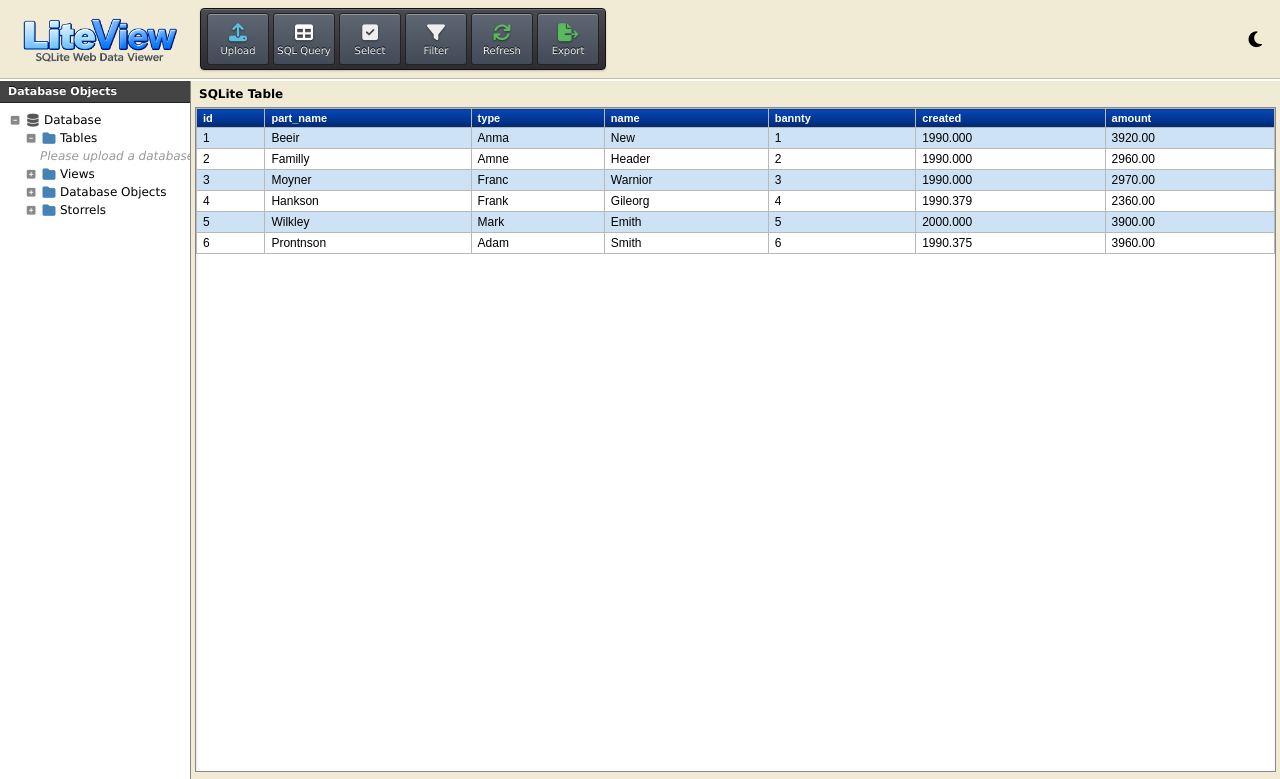
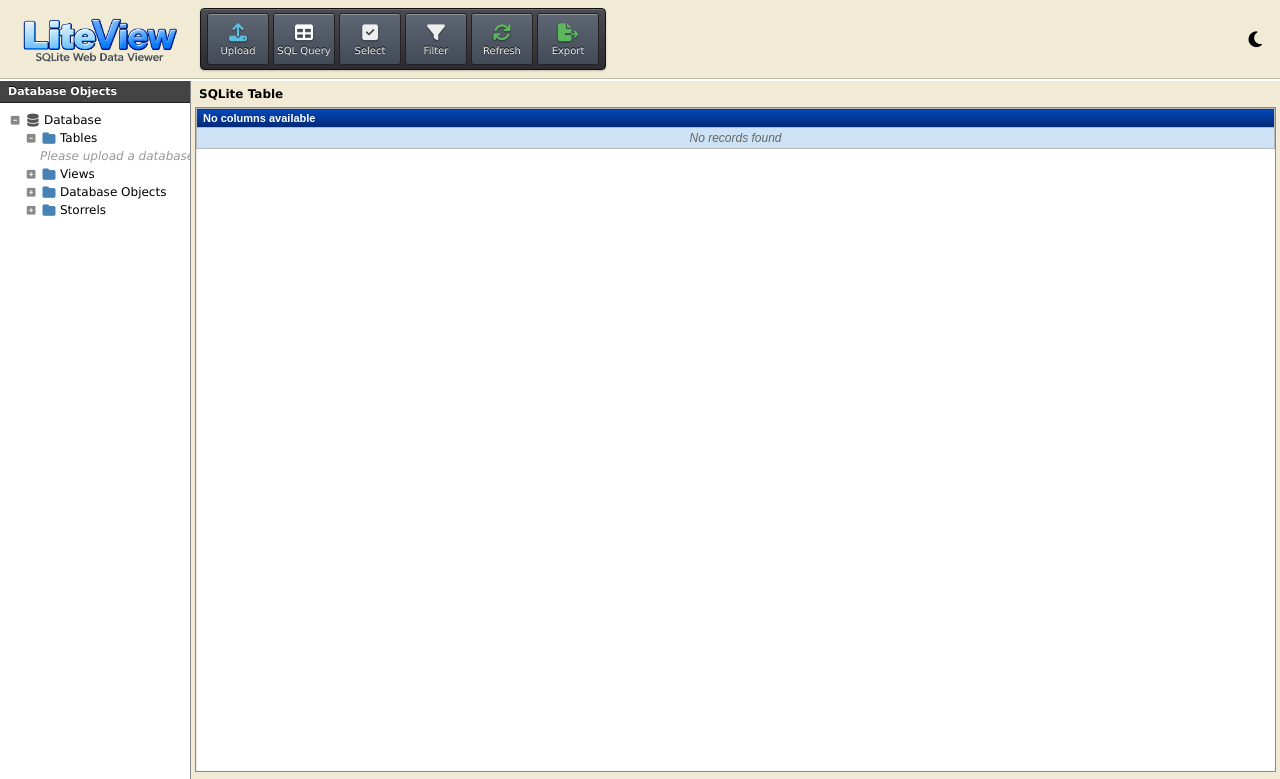
Before and after one commit to BuriroDev/liteview-php, a PHP site: template src/view/home.php in a window 1280 px wide. Shown: the top 779 px of the page. Run offline with PHP 8.4, Linux system fonts and the light colour scheme; the template is opened without the code that fills it, so the values that code supplies are empty.

Commit message:
Update layout.php

```diff
--- a/src/view/layout.php
+++ b/src/view/layout.php
@@ -533,13 +533,7 @@ $currentTable = $tableName ?? null;
                                 <option value="<?php echo htmlspecialchars($columnName); ?>"><?php echo htmlspecialchars($columnName); ?></option>
                             <?php endforeach; ?>
                         <?php else: ?>
-                            <option value="id">id</option>
-                            <option value="part_name">part_name</option>
-                            <option value="type">type</option>
-                            <option value="name">name</option>
-                            <option value="bannty">bannty</option>
-                            <option value="created">created</option>
-                            <option value="amount">amount</option>
+                            <option value="">No columns available</option>
                         <?php endif; ?>
                     </select>
                     <select class="filter-operator" style="padding: 2px;">
@@ -572,13 +566,7 @@ $currentTable = $tableName ?? null;
                                         <th><?php echo htmlspecialchars($columnName); ?></th>
                                     <?php endforeach; ?>
                                 <?php else: ?>
-                                    <th>id</th>
-                                    <th>part_name</th>
-                                    <th>type</th>
-                                    <th>name</th>
-                                    <th>bannty</th>
-                                    <th>created</th>
-                                    <th>amount</th>
+                                    <th>No columns available</th>
                                 <?php endif; ?>
                             </tr>
                         </thead>
@@ -601,64 +589,7 @@ $currentTable = $tableName ?? null;
                                 <?php endforeach; ?>
                             <?php else: ?>
                                 <tr>
-                                    <td class="select-col" style="display: none; text-align: center;"><input type="checkbox" class="row-cb"></td>
-                                    <td>1</td>
-                                    <td>Beeir</td>
-                                    <td>Anma</td>
-                                    <td>New</td>
-                                    <td>1</td>
-                                    <td>1990.000</td>
-                                    <td>3920.00</td>
-                                </tr>
-                                <tr>
-                                    <td class="select-col" style="display: none; text-align: center;"><input type="checkbox" class="row-cb"></td>
-                                    <td>2</td>
-                                    <td>Familly</td>
-                                    <td>Amne</td>
-                                    <td>Header</td>
-                                    <td>2</td>
-                                    <td>1990.000</td>
-                                    <td>2960.00</td>
-                                </tr>
-                                <tr>
-                                    <td class="select-col" style="display: none; text-align: center;"><input type="checkbox" class="row-cb"></td>
-                                    <td>3</td>
-                                    <td>Moyner</td>
-                                    <td>Franc</td>
-                                    <td>Warnior</td>
-                                    <td>3</td>
-                                    <td>1990.000</td>
-                                    <td>2970.00</td>
-                                </tr>
-                                <tr>
-                                    <td class="select-col" style="display: none; text-align: center;"><input type="checkbox" class="row-cb"></td>
-                                    <td>4</td>
-                                    <td>Hankson</td>
-                                    <td>Frank</td>
-                                    <td>Gileorg</td>
-                                    <td>4</td>
-                                    <td>1990.379</td>
-                                    <td>2360.00</td>
-                                </tr>
-                                <tr>
-                                    <td class="select-col" style="display: none; text-align: center;"><input type="checkbox" class="row-cb"></td>
-                                    <td>5</td>
-                                    <td>Wilkley</td>
-                                    <td>Mark</td>
-                                    <td>Emith</td>
-                                    <td>5</td>
-                                    <td>2000.000</td>
-                                    <td>3900.00</td>
-                                </tr>
-                                <tr>
-                                    <td class="select-col" style="display: none; text-align: center;"><input type="checkbox" class="row-cb"></td>
-                                    <td>6</td>
-                                    <td>Prontnson</td>
-                                    <td>Adam</td>
-                                    <td>Smith</td>
-                                    <td>6</td>
-                                    <td>1990.375</td>
-                                    <td>3960.00</td>
+                                    <td colspan="100%" style="text-align: center; font-style: italic; color: #666;">No records found</td>
                                 </tr>
                             <?php endif; ?>
                         </tbody>
```
